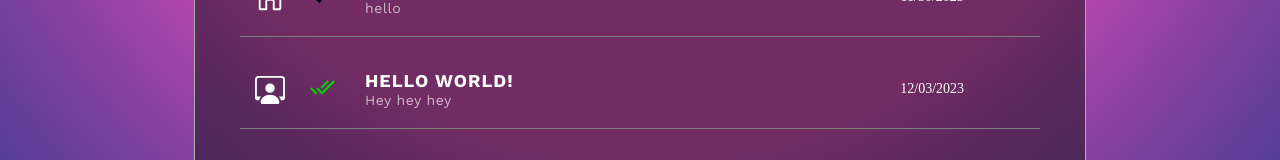
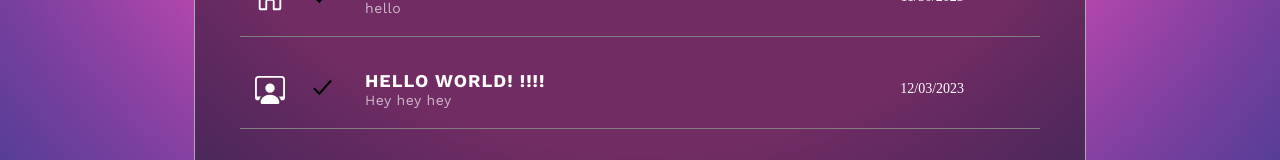
Before and after one commit to YourContender/ts-todolist, a React (Create React App) app: page / in a window 1280 px wide. Shown: the part 557-717 px from the top of the page. Built offline with nearby package versions, Linux system fonts and the light colour scheme; data requests are answered from the project's data file; some icons are missing.

Commit message:
update item task component

```diff
--- a/server/db.json
+++ b/server/db.json
@@ -25,11 +25,11 @@
       "time": "2023-11-30T23:33:17.176Z"
     },
     {
-      "title": "Hello world! ",
+      "title": "Hello world! !!!!",
       "description": "Hey hey hey",
       "id": "ec5778cc-6c85-48fd-bf83-ac469db7ad42",
       "category": "work",
-      "complete": true,
+      "complete": false,
       "time": "2023-12-03T14:53:56.815Z"
     },
     {
@@ -74,11 +74,11 @@
     },
     {
       "title": "asda",
-      "description": "aaaaaa",
-      "time": "2023-12-09T18:21:45.325Z",
-      "complete": false,
+      "description": "abcdefg",
       "id": "ff6d96c5-cc44-49e4-ae61-104a444019c1",
-      "category": "home"
+      "category": "home",
+      "complete": true,
+      "time": "2023-12-09T18:21:45.325Z"
     },
     {
       "title": "sucess test",
--- a/src/components/list-tasks/FullListTasks.tsx
+++ b/src/components/list-tasks/FullListTasks.tsx
@@ -22,7 +22,7 @@ const FullListTasks: FC<ItemsTasksProps> = ({
         return listComplete.length;
     }
 
-    const toggleCompleteTask = async (id: string, title?: string, description?: string) => {
+    const changeDataTask = async (id: string, title?: string, description?: string) => {
         let filtered = listTasks.map(item => {
             if (item.id === id) {
                 return {
@@ -64,7 +64,7 @@ const FullListTasks: FC<ItemsTasksProps> = ({
                             key={i}
                             item={item}
                             removeTaskFromList={removeTaskFromList}
-                            toggleCompleteTask={toggleCompleteTask}
+                            changeDataTask={changeDataTask}
                             setShowModalEdit={setShowModalEdit}
                         />
                     })
--- a/src/components/list-tasks/item-task/ItemTask.tsx
+++ b/src/components/list-tasks/item-task/ItemTask.tsx
@@ -1,24 +1,21 @@
 import { FC, useState } from "react";
 import { Task } from "../../../types/types";
-import { TiEdit } from "react-icons/ti";
-import { MdNightlife } from "react-icons/md";
-import { IoMdDoneAll } from "react-icons/io";
-import { IoHomeOutline } from "react-icons/io5";
-import { IoMdArrowBack } from "react-icons/io";
-import { IoCheckmarkSharp } from "react-icons/io5";
-import { BsPersonWorkspace } from "react-icons/bs";
-import { PiDotsThreeOutline } from "react-icons/pi";
+import { TaskCategory } from "./task-category/TaskCategory";
+import { TaskComplete } from "./task-complete/TaskComplete";
+import { TaskContent } from "./task-content/TaskContent";
+import { TaskEdit } from "./task-edit/TaskEdit";
+import { TaskMethods } from "./task-methods/TaskMethods";
 import '../../../sass/list-tasks/task/Tasks-style.scss';
 
 interface ItemTaskProps {
     item: Task;
     removeTaskFromList: (id: string) => void;
-    toggleCompleteTask: (id: string, title?: string, description?: string) => void;
+    changeDataTask: (id: string, title?: string, description?: string) => void;
     setShowModalEdit: React.Dispatch<React.SetStateAction<boolean>>;
 }
 
 const ItemTask: FC<ItemTaskProps> = ({
-    item, removeTaskFromList, toggleCompleteTask, setShowModalEdit
+    item, removeTaskFromList, changeDataTask
 }) => {
     const [showRemoveButton, setShowRemoveButton] = useState<boolean>(false);
     const [showEditFields, setShowEditFields] = useState<boolean>(false);
@@ -40,103 +37,37 @@ const ItemTask: FC<ItemTaskProps> = ({
     }
 
     const saveChangesEditingTask = () => {
-        toggleCompleteTask(item.id, editTitle, editDescription);
-
+        changeDataTask(item.id, editTitle, editDescription);
         setShowEditFields(false);
     }
 
     return (
         <div className="task">
-            <div className="task_category">
-                {
-                    item.category === 'home' ?
-                        <IoHomeOutline className="task_category-home"/>
-                    : item.category === 'life' ?
-                        <MdNightlife className="task_category-life"/>
-                    : <BsPersonWorkspace className="task_category-work"/>
-                }
-            </div>
-
-            <div>
-                {
-                    item.complete ?
-                        <IoMdDoneAll
-                            className="task_checkbox done"
-                            onClick={() => toggleCompleteTask(item.id)}/>
-                        :
-                        <IoCheckmarkSharp
-                            className="task_checkbox progress"
-                            onClick={() => toggleCompleteTask(item.id)}/>
-                }
-            </div>
+            <TaskCategory item={item}/>
+            <TaskComplete
+                item={item}
+                changeDataTask={changeDataTask}/>
 
             {
                 showEditFields ?
-                    <div className="task_content">
-                        <div className="task_content-title">
-                            <input
-                                className="task_content-edit"
-                                value={editTitle}
-                                onChange={editTitleTask}/>
-                        </div>
-                        <div className="task_content-descr">
-                            <input
-                                className="task_content-edit"
-                                value={editDescription}
-                                onChange={editDescriptionTask}/>
-                        </div>
-                    </div>
+                    <TaskEdit
+                        editTitle={editTitle}
+                        editTitleTask={editTitleTask}
+                        editDescription={editDescription}
+                        editDescriptionTask={editDescriptionTask}/>
                 :
-                    <div className="task_content">
-                        <div className="task_content-title">
-                            <h1>{item.title}</h1>
-                        </div>
-                        <div className="task_content-descr">
-                            <span>{item.description}</span>
-                        </div>
-                    </div>
+                    <TaskContent item={item}/>
             }
 
-            <div className="task_methods">
-                {
-                    !showRemoveButton
-                    ?
-                        <div className="task_methods-date">
-                            <span>{formattedDate}</span>
-                            <PiDotsThreeOutline
-                                className="task_methods-other"
-                                onClick={() => setShowRemoveButton(true)} />
-                        </div>
-                    :
-                    <div className="task_methods-click">
-                        <button className="task_methods-back"
-                            onClick={() => setShowRemoveButton(false)}
-                        >
-                            <IoMdArrowBack
-                                onClick={() => setShowEditFields(false)}/>
-                        </button>
-
-                        <button className="task_methods-edit">
-
-                            {
-                                !showEditFields ?
-                                    <TiEdit
-                                        onClick={() => setShowEditFields(true)}/>
-                                :
-                                    <IoCheckmarkSharp
-                                        onClick={saveChangesEditingTask}/>
-                            }
-                        </button>
-
-                        <button
-                            className="task_methods-remove"
-                            onClick={() => removeTaskFromList(item.id)}
-                        >
-                            &times;
-                        </button>
-                    </div>
-                }
-            </div>
+            <TaskMethods
+                item={item}
+                formattedDate={formattedDate}
+                showEditFields={showEditFields}
+                showRemoveButton={showRemoveButton}
+                setShowEditFields={setShowEditFields}
+                removeTaskFromList={removeTaskFromList}
+                setShowRemoveButton={setShowRemoveButton}
+                saveChangesEditingTask={saveChangesEditingTask}/>
         </div>
     )
 }
--- /dev/null
+++ b/src/components/list-tasks/item-task/task-category/TaskCategory.tsx
@@ -0,0 +1,25 @@
+import { IoHomeOutline } from "react-icons/io5";
+import { MdNightlife } from "react-icons/md";
+import { BsPersonWorkspace } from "react-icons/bs";
+import { FC } from "react";
+import { Task } from "../../../../types/types";
+
+interface TaskCategoryProps {
+    item: Task
+}
+
+const TaskCategory: FC<TaskCategoryProps> = ({ item }) => {
+    return (
+        <div className="task_category">
+            {
+                item.category === 'home' ?
+                    <IoHomeOutline className="task_category-home"/>
+                : item.category === 'life' ?
+                    <MdNightlife className="task_category-life"/>
+                : <BsPersonWorkspace className="task_category-work"/>
+            }
+        </div>
+    )
+}
+
+export { TaskCategory };
--- /dev/null
+++ b/src/components/list-tasks/item-task/task-complete/TaskComplete.tsx
@@ -0,0 +1,28 @@
+import { FC } from "react";
+import { Task } from "../../../../types/types";
+import { IoMdDoneAll } from "react-icons/io";
+import { IoCheckmarkSharp } from "react-icons/io5";
+
+interface TaskCompleteProps {
+    changeDataTask: (id: string) => void;
+    item: Task
+}
+
+const TaskComplete: FC<TaskCompleteProps> = ({ changeDataTask, item }) => {
+    return (
+        <div>
+            {
+                item.complete ?
+                    <IoMdDoneAll
+                        className="task_checkbox done"
+                        onClick={() => changeDataTask(item.id)}/>
+                    :
+                    <IoCheckmarkSharp
+                        className="task_checkbox progress"
+                        onClick={() => changeDataTask(item.id)}/>
+            }
+        </div>
+    )
+}
+
+export { TaskComplete }
--- /dev/null
+++ b/src/components/list-tasks/item-task/task-content/TaskContent.tsx
@@ -0,0 +1,21 @@
+import { FC } from "react";
+import { Task } from "../../../../types/types";
+
+interface TaskContentProps {
+    item: Task
+}
+
+const TaskContent: FC<TaskContentProps> = ({ item }) => {
+    return (
+        <div className="task_content">
+            <div className="task_content-title">
+                <h1>{item.title}</h1>
+            </div>
+            <div className="task_content-descr">
+                <span>{item.description}</span>
+            </div>
+        </div>
+    )
+}
+
+export { TaskContent };
--- /dev/null
+++ b/src/components/list-tasks/item-task/task-edit/TaskEdit.tsx
@@ -0,0 +1,31 @@
+import { FC } from "react";
+
+interface TaskEditProps {
+    editTitle: string;
+    editDescription: string;
+    editTitleTask: (e: React.ChangeEvent<HTMLInputElement>) => void;
+    editDescriptionTask: (e: React.ChangeEvent<HTMLInputElement>) => void;
+}
+
+const TaskEdit: FC<TaskEditProps> = ({
+    editTitle, editTitleTask, editDescription, editDescriptionTask
+}) => {
+    return (
+        <div className="task_content">
+            <div className="task_content-title">
+                <input
+                    className="task_content-edit"
+                    value={editTitle}
+                    onChange={editTitleTask}/>
+            </div>
+            <div className="task_content-descr">
+                <input
+                    className="task_content-edit"
+                    value={editDescription}
+                    onChange={editDescriptionTask}/>
+            </div>
+        </div>
+    )
+}
+
+export { TaskEdit };
--- /dev/null
+++ b/src/components/list-tasks/item-task/task-methods/TaskMethods.tsx
@@ -0,0 +1,72 @@
+import { FC } from "react"
+import { Task } from "../../../../types/types";
+import { TiEdit } from "react-icons/ti";
+import { IoMdArrowBack } from "react-icons/io";
+import { IoCheckmarkSharp } from "react-icons/io5";
+import { PiDotsThreeOutline } from "react-icons/pi";
+
+interface TaskMethodProps {
+    item: Task
+    formattedDate: string;
+    showEditFields: boolean;
+    showRemoveButton: boolean;
+    saveChangesEditingTask: () => void;
+    removeTaskFromList: (id: string) => void;
+    setShowRemoveButton: React.Dispatch<React.SetStateAction<boolean>>;
+    setShowEditFields: React.Dispatch<React.SetStateAction<boolean>>;
+}
+
+const TaskMethods: FC<TaskMethodProps> = ({
+    item,
+    formattedDate,
+    showEditFields,
+    showRemoveButton,
+    setShowEditFields,
+    removeTaskFromList,
+    setShowRemoveButton,
+    saveChangesEditingTask
+}) => {
+    return (
+        <div className="task_methods">
+            {
+                !showRemoveButton
+                ?
+                    <div className="task_methods-date">
+                        <span>{formattedDate}</span>
+                        <PiDotsThreeOutline
+                            className="task_methods-other"
+                            onClick={() => setShowRemoveButton(true)} />
+                    </div>
+                :
+                <div className="task_methods-click">
+                    <button className="task_methods-back"
+                        onClick={() => setShowRemoveButton(false)}
+                    >
+                        <IoMdArrowBack
+                            onClick={() => setShowEditFields(false)}/>
+                    </button>
+
+                    <button className="task_methods-edit">
+                        {
+                            !showEditFields ?
+                                <TiEdit
+                                    onClick={() => setShowEditFields(true)}/>
+                            :
+                                <IoCheckmarkSharp
+                                    onClick={saveChangesEditingTask}/>
+                        }
+                    </button>
+
+                    <button
+                        className="task_methods-remove"
+                        onClick={() => removeTaskFromList(item.id)}
+                    >
+                        &times;
+                    </button>
+                </div>
+            }
+        </div>
+    )
+}
+
+export { TaskMethods }
```
